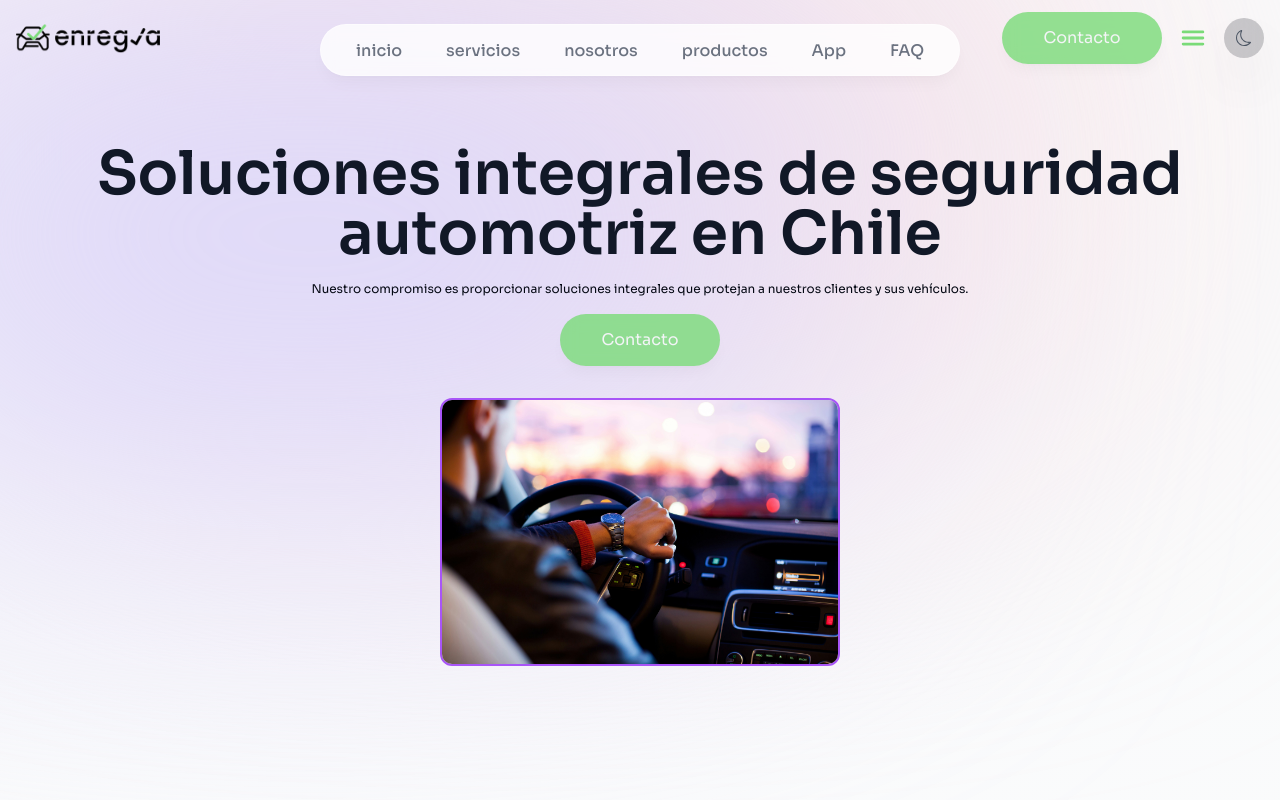
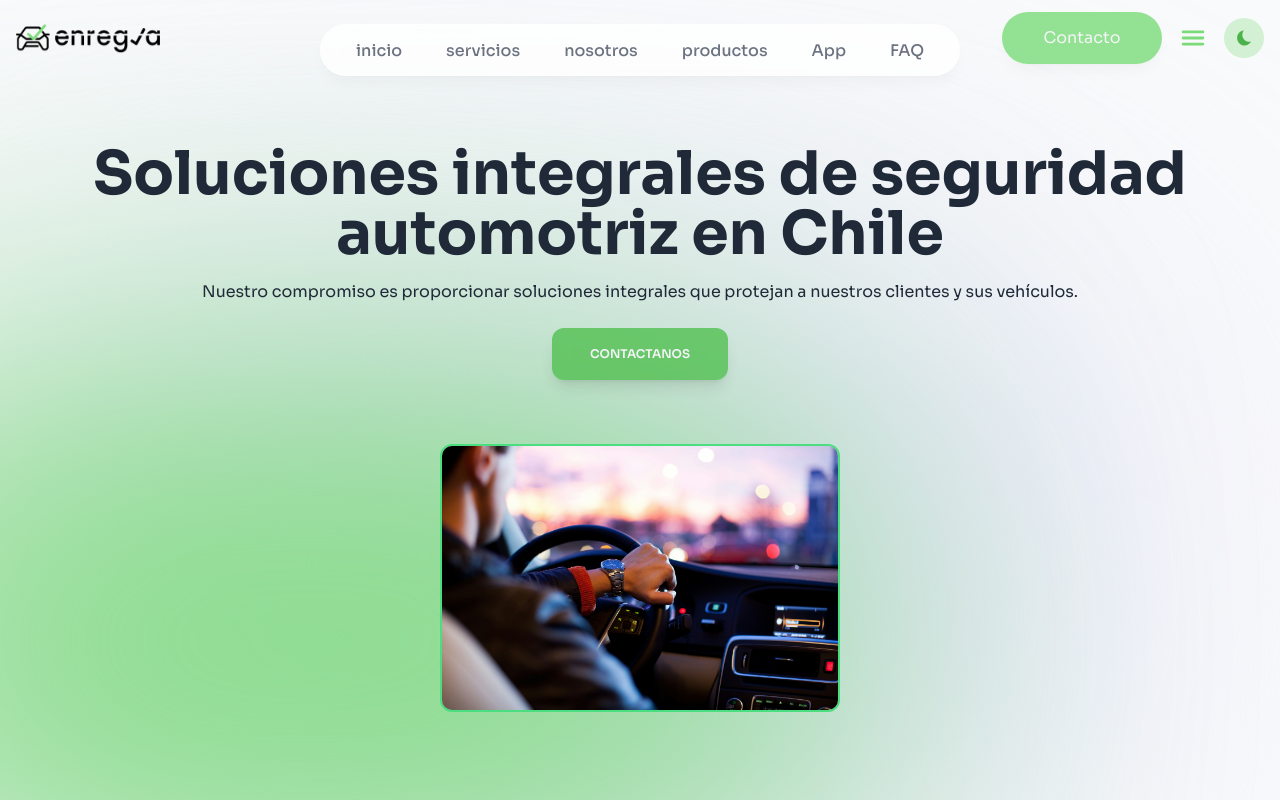
Before and after one commit to dmmtdeveloper/enregla-web, a Next.js app: page / in a window 1280 px wide. Shown: the top 800 px of the page. Built offline with nearby package versions, Linux system fonts and the light colour scheme; what tailwind-gradient-mask-image would draw is missing.

Commit message:
changes 17-07-24

```diff
--- a/app/layout.tsx
+++ b/app/layout.tsx
@@ -21,30 +21,33 @@ export default function RootLayout({
   return (
     <html lang="en">
       <body
-        className={`${sora.className} bg-gray-50 text-gray-950 relative pt-28 sm:pt-36 dark:bg-gray-900 dark:text-gray-50 dark:text-opacity-90 h-[5000px]`}
+        className={`${sora.className} bg-gray-50 text-gray-950 relative pt-40 sm:pt-36 dark:bg-gray-900 dark:text-gray-50 dark:text-opacity-90 h-[5000px]`}
       >
         <div
           className={clsx(
-            "bg-[#fbe2e3] absolute top-[-6rem]",
-            "-z-10 right-[11rem] h-[31.25rem] w-[31.25rem]",
-            "rounded-full blur-[10rem] sm:w-[68.75rem] dark:bg-[#946263]"
+            "bg-[#dbd7fb] absolute top-[20rem]",
+            "-z-10 right-[12rem] h-[31.25rem] w-[31.25rem]",
+            "rounded-full blur-[10rem] sm:w-[68.75rem] dark:bg-[#AC6AFF]"
           )}
-        ></div>
+        >
+
+        </div>
 
         <div
           className={clsx(
-            "bg-[#dbd7fb]",
-            "absolute top-[-1rem]",
+            "bg-[#7ADB78] items-center flex justify-center",
+            "absolute top-[25rem]",
             "-z-10 left-[-35rem]",
-            "h-[31.25rem] w-[50rem]",
+            "h-[30rem] w-[50rem]",
             "rounded-full blur-[10rem]",
             "sm:w-[68.75rem] md:left-[-33rem]",
             "lg:left-[-28rem] xl:left-[-15rem] 2xl:left-[-5rem]",
 
-            /*Dark Mode */
             "dark:bg-[#676394]"
           )}
-        ></div>
+        >
+
+        </div>
         <ThemeContextProvider>
           <ActiveSectionContextProvider>
             <Navbar />
--- a/components/HeroSection.tsx
+++ b/components/HeroSection.tsx
@@ -3,41 +3,42 @@ import clsx from "clsx";
 import React from "react";
 import { motion } from "framer-motion";
 import { HeroPicture } from "./logo/HeroImage";
-import { ButtonCta } from "./buttons/cta";
+import { ButtonCtaHero } from "./buttons/CtaHero";
 
 export const HeroSection = () => {
   return (
-    <section className="flex items-center text-center justify-center flex-col gap-8">
+    <section className="flex items-center text-center justify-center flex-col gap-16">
       <div className="flex flex-col gap-4">
-        <div className="flex flex-col justify-center text-center">
+        <div className="flex flex-col justify-center text-center px-5">
           <motion.p
             initial={{ y: -100, opacity: 0 }}
             animate={{ y: 0, opacity: 1 }}
             className={clsx(
-              "text-4xl",
+              "text-[40px]",
               "px-3 md:text-6xl",
-              "text-gray-900",
+              "text-gray-800",
               "text-center",
-              "font-semibold",
+              "font-bold",
+              "leading-[50px]",
 
               /* Dark Mode */
-              "dark:text-gray-200"
+              "dark:text-gray-100"
             )}
           >
             Soluciones integrales de seguridad automotriz en Chile
           </motion.p>
         </div>
 
-        <div className="flex items-center justify-center flex-col gap-4">
+        <div className="flex items-center justify-center flex-col gap-6">
           <motion.p
             initial={{ y: -100, opacity: 0 }}
             animate={{ y: 0, opacity: 1 }}
-            className="text-center text-[12px] px-12"
+            className="text-center text-[16px] px-12 text-gray-800 dark:text-[#CAC6DD]"
           >
             Nuestro compromiso es proporcionar soluciones integrales que
             protejan a nuestros clientes y sus vehículos.
           </motion.p>
-          <ButtonCta title={"Contacto"} />
+          <ButtonCtaHero title={"CONTACTANOS"} />
         </div>
       </div>
       <HeroPicture />
--- a/components/Navbar.tsx
+++ b/components/Navbar.tsx
@@ -5,10 +5,10 @@ import clsx from "clsx";
 
 import { links } from "@/lib/data";
 import { motion } from "framer-motion";
-import { MenuIcon } from "./icons/MenuIcon";
+import { MenuSwitch } from "./buttons/MenuSwitch";
 import { LogoImage } from "./logo/LogoImage";
-import { ButtonCta } from "./buttons/cta";
-import ThemeSwitch from "./buttons/ThemeSwitch";
+import { ButtonCta } from "./buttons/CtaNav";
+import { ThemeSwitch } from "./buttons/ThemeSwitch";
 
 export const Navbar = () => {
   return (
@@ -102,7 +102,7 @@ export const Navbar = () => {
                 "dark:text-white"
               )}
             ></div>
-            <MenuIcon />
+            <MenuSwitch />
             <ThemeSwitch />
           </motion.div>
           <LogoImage />
--- /dev/null
+++ b/components/buttons/CtaHero.tsx
@@ -0,0 +1,47 @@
+import React, { FC } from "react";
+import clsx from "clsx";
+
+type ButttonProps = {
+  title: string;
+};
+
+export const ButtonCtaHero: FC<ButttonProps> = ({ title }) => {
+  return (
+    <button
+      className={clsx(
+        "right-16",
+        "rounded-[12px]",
+        "border-opacity-40",
+        "bg-[#52c050] bg-opacity-80",
+        "shadow-lg shadow-black/[0.1]",
+        "backdrop-blur-[0.5rem]",
+        "h-[3.25rem]",
+        "w-[11rem] text-gray-100",
+        "lg:block md:block",
+        "text-[12px]",
+        "font-semibold",
+
+        /*----hover----*/
+        "transition",
+        "hover:bg-gray-/20",
+        "hover:shadow-md",
+
+        /*----focus statate----*/
+        "outline-none",
+        "ring-green-400/70 ring-offset-2",
+        "focus-visible:ring-2",
+        "focus:scale-[0.98]",
+
+        /*----disabled statate----*/
+        "disabled:bg-blue-500/50",
+        "disabled:cursor-not-allowed",
+        "disabled:shadow",
+
+        /*----dark mode----*/
+        "dark:bg-[#AC6AFF]"
+      )}
+    >
+      {title}
+    </button>
+  );
+};
--- a/components/icons/MenuIcon.tsx
+++ b/components/buttons/MenuSwitch.tsx
@@ -3,9 +3,10 @@ import { IoMenu } from "react-icons/io5";
 import { GoX } from "react-icons/go";
 
 import React from "react";
-import UseMenuMode from "@/hooks/UseMenuMode";
+import {UseMenuMode} from "@/hooks/UseMenuMode";
 
-export const MenuIcon = () => {
+
+export const MenuSwitch = () => {
   const [menuTheme, setMenuTheme] = UseMenuMode();
   const handleMode = () => setMenuTheme(!menuTheme);
 
--- a/components/buttons/ThemeSwitch.tsx
+++ b/components/buttons/ThemeSwitch.tsx
@@ -1,41 +1,45 @@
 "use client";
 
 import { useTheme } from "@/context/theme-context";
+import { IoSunny } from "react-icons/io5";
+import { IoIosMoon } from "react-icons/io";
 import React from "react";
-import { BsMoon, BsSun } from "react-icons/bs";
 import clsx from "clsx";
 
-export default function ThemeSwitch() {
+export const  ThemeSwitch = () => {
   const { theme, toggleTheme } = useTheme();
 
   return (
     <button
       className={clsx(
+        /* default */
         "bottom-5 right-5",
-        "bg-gray-500",
+        "text-[20px]",
+        "text-[#4cb34a]",
         "w-[40px] h-[40px]",
-        "bg-opacity-20",
+        "bg-[#7ADB78]",
+        "bg-opacity-30",
         "backdrop-blur-[0.5rem]",
         "border-opacity-40",
-        "shadow-2xl",
+        // "shadow-2xl",
         "rounded-full",
         "flex",
         "items-center",
         "justify-center",
-        "text-gray-600",
+
         /*hover efect*/
         "hover:scale-[1.15]",
         "active:scale-105",
         "transition",
         "duration-300",
+
         /* dark-mode*/
-        "dark: bg-gray-950",
-        "dark:bg-slate-500",
-        "dark:text-gray-200"
+        "dark:bg-gray-800",
+        "dark:bg-gray-100",
       )}
       onClick={toggleTheme}
     >
-      {theme === "light" ? <BsMoon /> : <BsSun />}
+      {theme === "light" ? <IoIosMoon/> : <IoSunny/>}
     </button>
   );
 }
--- a/components/logo/HeroImage.tsx
+++ b/components/logo/HeroImage.tsx
@@ -1,19 +1,28 @@
-import React from 'react'
+import React from "react";
 import { motion } from "framer-motion";
 import Image from "next/image";
 import HeroImage from "@/public/assets/HeroImage.jpg";
-
+import clsx from "clsx";
 
 export const HeroPicture = () => {
   return (
     <>
-        <motion.div
+      <motion.div
         initial={{ y: -100, opacity: 0 }}
         animate={{ y: 0, opacity: 1 }}
         className="flex items-center justify-center"
       >
         <Image
-          className="gradient-mask-b-0 rounded-xl border-2 border-purple-500"
+          className={clsx(
+            /* default*/
+            "gradient-mask-b-0",
+            "rounded-xl",
+            "border-2 border-green-400",
+
+            /*dark mode */
+            "dark:border-purple-500"
+
+          )}
           src={HeroImage}
           alt="hero-image"
           width={400}
@@ -23,5 +32,5 @@ export const HeroPicture = () => {
         />
       </motion.div>
     </>
-  )
-}
+  );
+};
--- a/hooks/UseMenuMode.tsx
+++ b/hooks/UseMenuMode.tsx
@@ -1,6 +1,6 @@
 import { useState, useEffect } from 'react';
 
-const UseMenuMode = () => {
+export const UseMenuMode = () => {
   const [enabled, setEnabled] = useState(false); // Assuming initial state is false
 
   useEffect(() => {
@@ -14,5 +14,3 @@ const UseMenuMode = () => {
 
   return [enabled, setEnabled];
 };
-
-export default UseMenuMode;
```
Also changed, not shown: components/Menu.tsx (deleted), components/buttons/CtaNav.tsx (renamed from components/buttons/cta.tsx).
